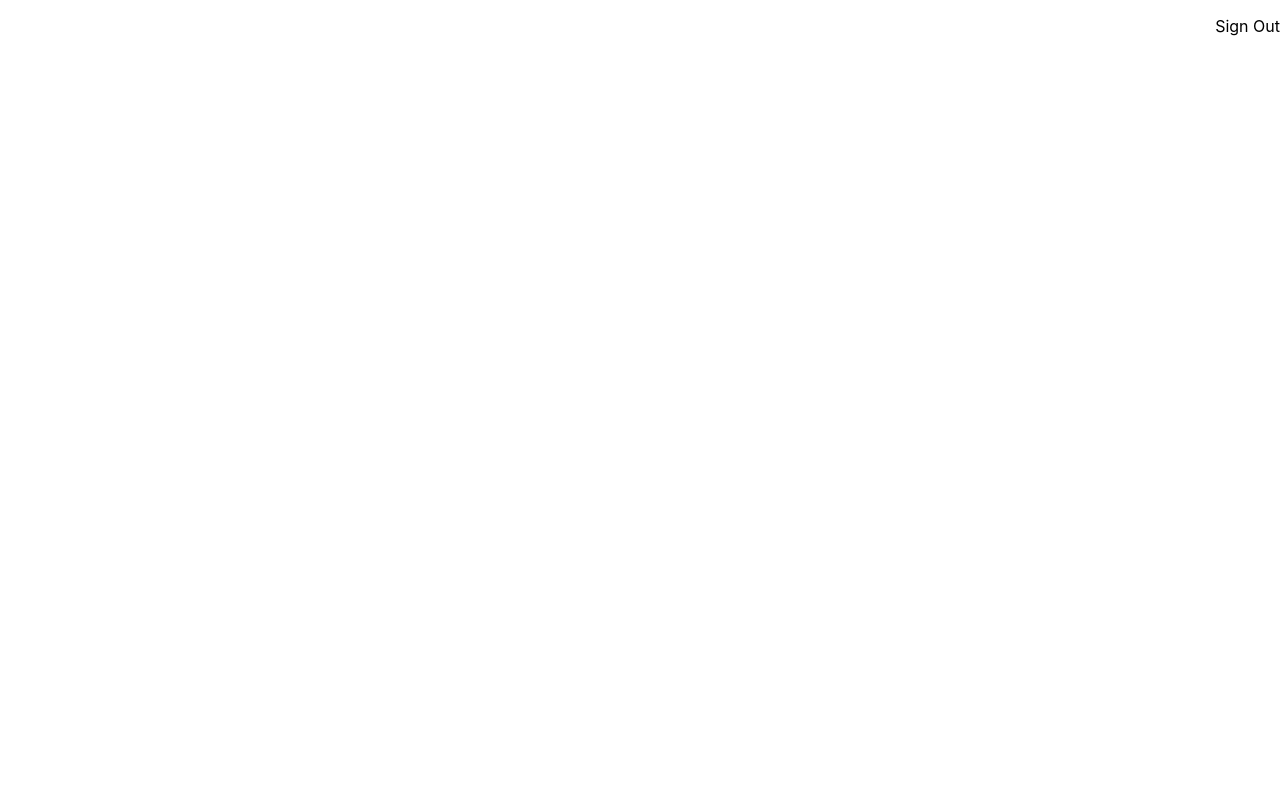
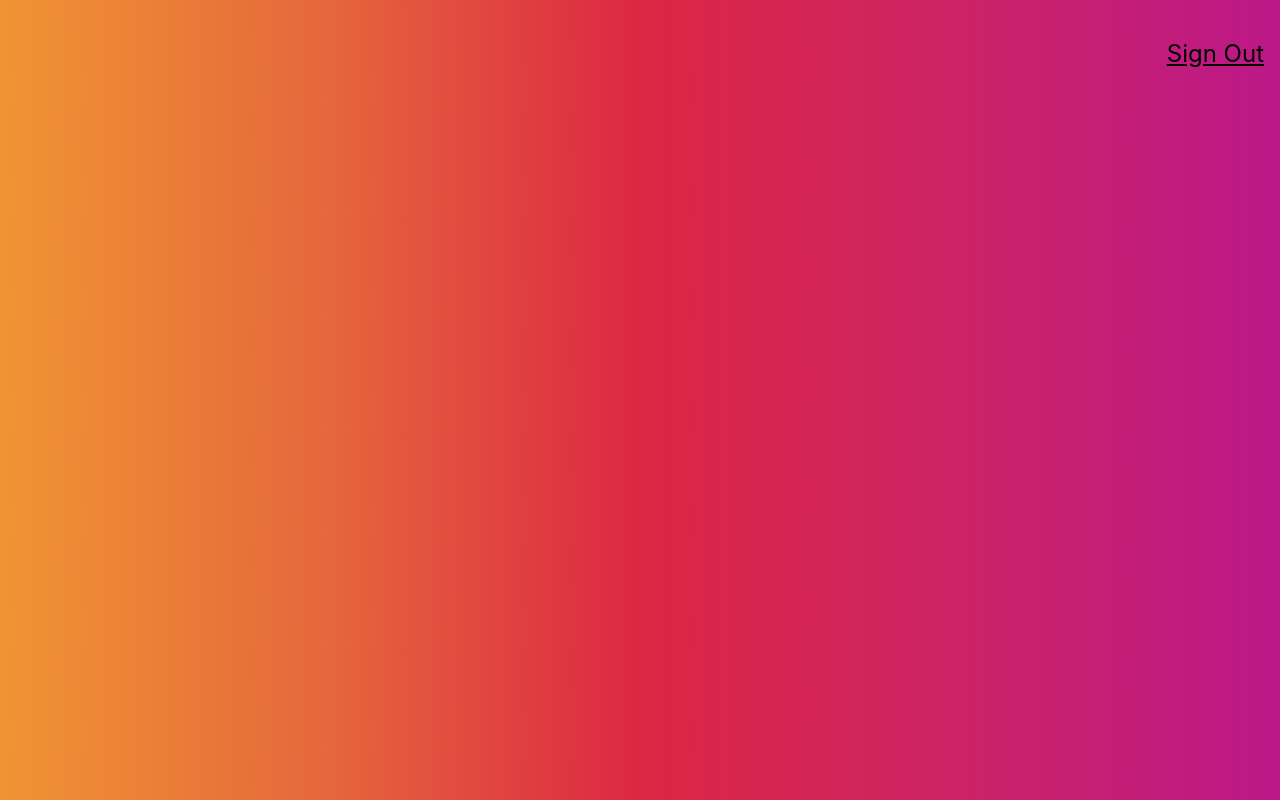
Before and after one commit to akashjoffl/smartbrain, a React (Create React App) app in the folder smartbrain/: page / in a window 1280 px wide. Built offline with nearby package versions, Linux system fonts and the light colour scheme.

Commit message:
11:59 Installed React-Tilt

```diff
--- a/smartbrain/package.json
+++ b/smartbrain/package.json
@@ -8,7 +8,9 @@
     "@testing-library/user-event": "^7.1.2",
     "react": "^16.13.1",
     "react-dom": "^16.13.1",
-    "react-scripts": "3.4.1"
+    "react-scripts": "3.4.1",
+    "react-tilt": "^0.1.4",
+    "tachyons": "^4.11.1"
   },
   "scripts": {
     "start": "react-scripts start",
--- a/smartbrain/src/App.js
+++ b/smartbrain/src/App.js
@@ -1,5 +1,6 @@
 import React from 'react';
 import Navigation from './components/navigation/navigation';
+import Logo from './components/logo/Logo';
 import './App.css';
 
 function App() {
--- /dev/null
+++ b/smartbrain/src/components/logo/Logo.js
@@ -0,0 +1,10 @@
+import React from 'react';
+
+const Logo = () => {
+    return (
+        <div className='ma4 mt0'>
+        </div>
+    );
+}
+
+export default Logo;
--- a/smartbrain/src/components/navigation/navigation.js
+++ b/smartbrain/src/components/navigation/navigation.js
@@ -3,7 +3,7 @@ import React from 'react';
 const Navigation = () => {
     return (
         <nav style={{display: 'flex', justifyContent: 'flex-end' }}>
-            <p> Sign Out</p>
+            <p className='f3 link dim black underline pa3 pointer'> Sign Out</p>
         </nav>
     );
 }
--- a/smartbrain/src/index.css
+++ b/smartbrain/src/index.css
@@ -3,8 +3,10 @@ body {
   font-family: -apple-system, BlinkMacSystemFont, 'Segoe UI', 'Roboto', 'Oxygen',
     'Ubuntu', 'Cantarell', 'Fira Sans', 'Droid Sans', 'Helvetica Neue',
     sans-serif;
+    background: linear-gradient(89deg, #f09433 0%,#e6683c 25%,#dc2743 50%,#cc2366 75%,#bc1888 100%);
   -webkit-font-smoothing: antialiased;
   -moz-osx-font-smoothing: grayscale;
+  {/* Background color inspired from Instagram */}
 }
 
 code {
--- a/smartbrain/src/index.js
+++ b/smartbrain/src/index.js
@@ -3,6 +3,7 @@ import ReactDOM from 'react-dom';
 import './index.css';
 import App from './App';
 import * as serviceWorker from './serviceWorker';
+import 'tachyons';
 
 ReactDOM.render(
   <React.StrictMode>
```
Also changed, not shown: 1 other file (tests, documents, lock files or other folders).
